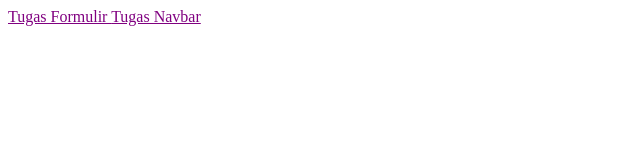
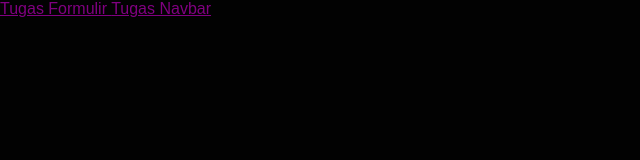
Before and after one commit to 26muhammadaryaaqna/pp.arya, a plain HTML site: page lat_css.html in a window 1280 px wide. Shown: the whole page, without its empty margins (0-640 px from the left). Drawn offline with Linux system fonts and the light colour scheme; files that its build step writes are made by us from their sources; the site is published under a folder, as on GitHub Pages, so addresses that start at the root find nothing.

Commit message:
Update lat_css.html

```diff
--- a/lat_css.html
+++ b/lat_css.html
@@ -10,7 +10,7 @@
         }
     </style>
 
-    <link rel="stylesheet" href="/pp-dinuna/navbar/style.css">
+    <link rel="stylesheet" href="style.css">
 </head>
 <body>
 
```
